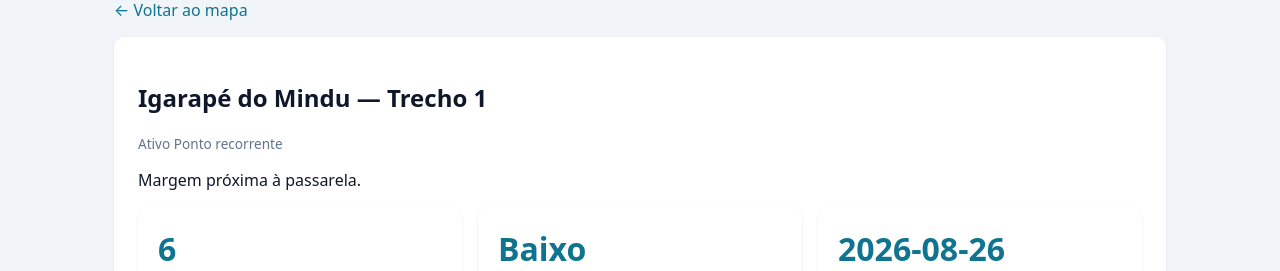
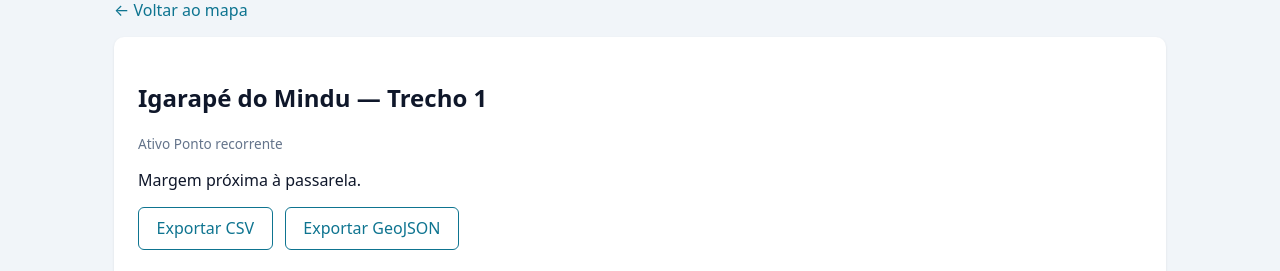
Before and after one commit to DanielFernandes-dev/igarape-limpo, a Flask app: page /ponto/1 in a window 1280 px wide. Shown: the part 80-351 px from the top of the page. Run offline with Flask 3, Linux system fonts and the light colour scheme; data comes from the database, SQL or seed files in the repository.

Commit message:
Implementar Fase 4 — Dados V2.2: exportação CSV/GeoJSON e análises

```diff
--- a/static/css/style.css
+++ b/static/css/style.css
@@ -257,6 +257,31 @@ input:focus, select:focus, textarea:focus {
 
 .btn-primario { margin-top: 0.5rem; width: 100%; }
 
+.exportacoes {
+    display: flex;
+    gap: 0.75rem;
+    margin-bottom: 1.5rem;
+    flex-wrap: wrap;
+}
+
+.btn-exportar {
+    background: var(--branco);
+    color: var(--primaria);
+    border: 1px solid var(--primaria);
+    padding: 0.6rem 1.1rem;
+    border-radius: 6px;
+    font-size: 1rem;
+    cursor: pointer;
+    text-decoration: none;
+    display: inline-flex;
+    align-items: center;
+    gap: 0.5rem;
+}
+
+.btn-exportar:hover {
+    background: rgba(14, 116, 144, 0.08);
+}
+
 .acoes-localizacao { margin-top: 0.5rem; display: flex; align-items: center; gap: 0.75rem; flex-wrap: wrap; }
 .dica { font-size: 0.85rem; color: var(--cinza); }
 
--- a/templates/dashboard.html
+++ b/templates/dashboard.html
@@ -3,6 +3,11 @@
 {% block title %}Dashboard — Igarapé Vivo{% endblock %}
 
 {% block conteudo %}
+<div class="exportacoes">
+    <a href="/api/export/ocorrencias.csv" class="btn btn-exportar">Exportar CSV</a>
+    <a href="/api/export/ocorrencias.geojson" class="btn btn-exportar">Exportar GeoJSON</a>
+</div>
+
 <h2>Dashboard</h2>
 
 <section class="cards">
--- a/templates/index.html
+++ b/templates/index.html
@@ -80,6 +80,11 @@
     <div id="mapa"></div>
 </section>
 
+<section class="exportacoes">
+    <a href="/api/export/ocorrencias.csv" class="btn btn-exportar">Exportar CSV</a>
+    <a href="/api/export/ocorrencias.geojson" class="btn btn-exportar">Exportar GeoJSON</a>
+</section>
+
 <section class="legenda">
     <span class="legenda-item"><span class="bolinha" style="background:#22c55e"></span> Baixo acúmulo</span>
     <span class="legenda-item"><span class="bolinha" style="background:#eab308"></span> Médio acúmulo</span>
--- a/templates/ponto.html
+++ b/templates/ponto.html
@@ -14,6 +14,11 @@
     </p>
 
     {% if p.descricao %}<p>{{ p.descricao }}</p>{% endif %}
+
+    <section class="exportacoes">
+        <a href="/api/export/ocorrencias.csv?ponto_id={{ p.id }}" class="btn btn-exportar">Exportar CSV</a>
+        <a href="/api/export/ocorrencias.geojson?ponto_id={{ p.id }}" class="btn btn-exportar">Exportar GeoJSON</a>
+    </section>
 
     <section class="cards">
         <div class="card">
```
Also changed, not shown: TODO.MD (+20 -13 lines), app/routes/api.py (+16 -8 lines), app/services/ocorrencia_service.py (+4 -4 lines).
